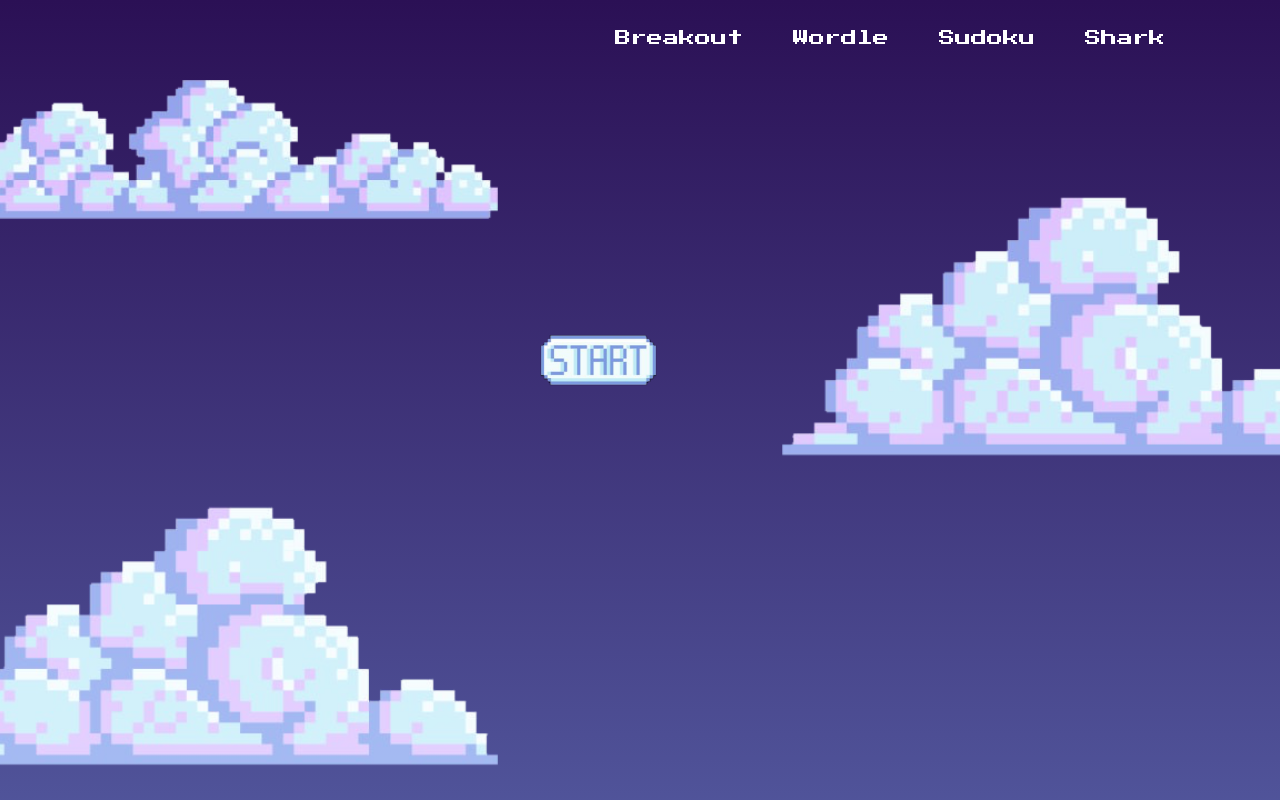
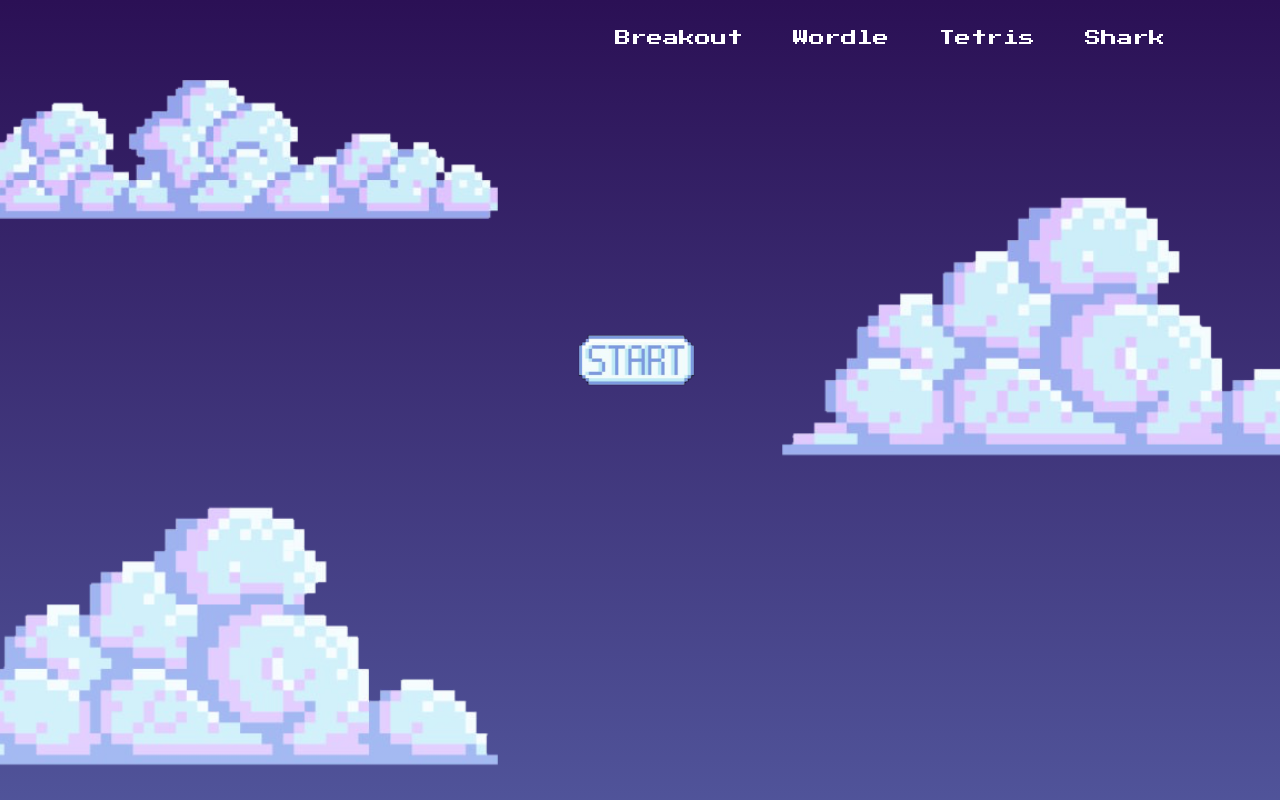
Before and after one commit to Elizabeth5335/Games, a plain HTML site: page index.html in a window 1280 px wide. Shown: the top 800 px of the page. Drawn offline with Linux system fonts and the light colour scheme.

Commit message:
fixed problem with animations

```diff
--- a/index.html
+++ b/index.html
@@ -5,7 +5,6 @@
         <link rel="stylesheet" type="text/css" href="style.css">
         <meta charset="UTF-8">
         <meta name="viewport" content="width=device-width, initial-scale = 1.0">
-        <script src="index.js"></script>
     </head>
     <body>
         <header>
@@ -17,7 +16,7 @@
                     <a href="wordle/wordle.html">Wordle</a>
                 </li>
                 <li>
-                    <a href="tetris/tetris.html">Sudoku</a>
+                    <a href="tetris/tetris.html">Tetris</a>
                 </li>
                 <li>
                     <a href="shark/shark.html">Shark</a>
@@ -36,5 +35,7 @@
             <h1>Gamessss</h1>
             <p>These are our games</p>
         </div>
+        <script src="index.js"></script>
+
     </body>
 </html>
--- a/style.css
+++ b/style.css
@@ -71,7 +71,7 @@ header ul li a:hover{
     /* width: 50% !important; */
     mix-blend-mode:normal;
     top: 40vh;
-    left: 40vw;
+    left: 43vw;
     height: 10vh;
     width: auto;
     position: fixed;
```
